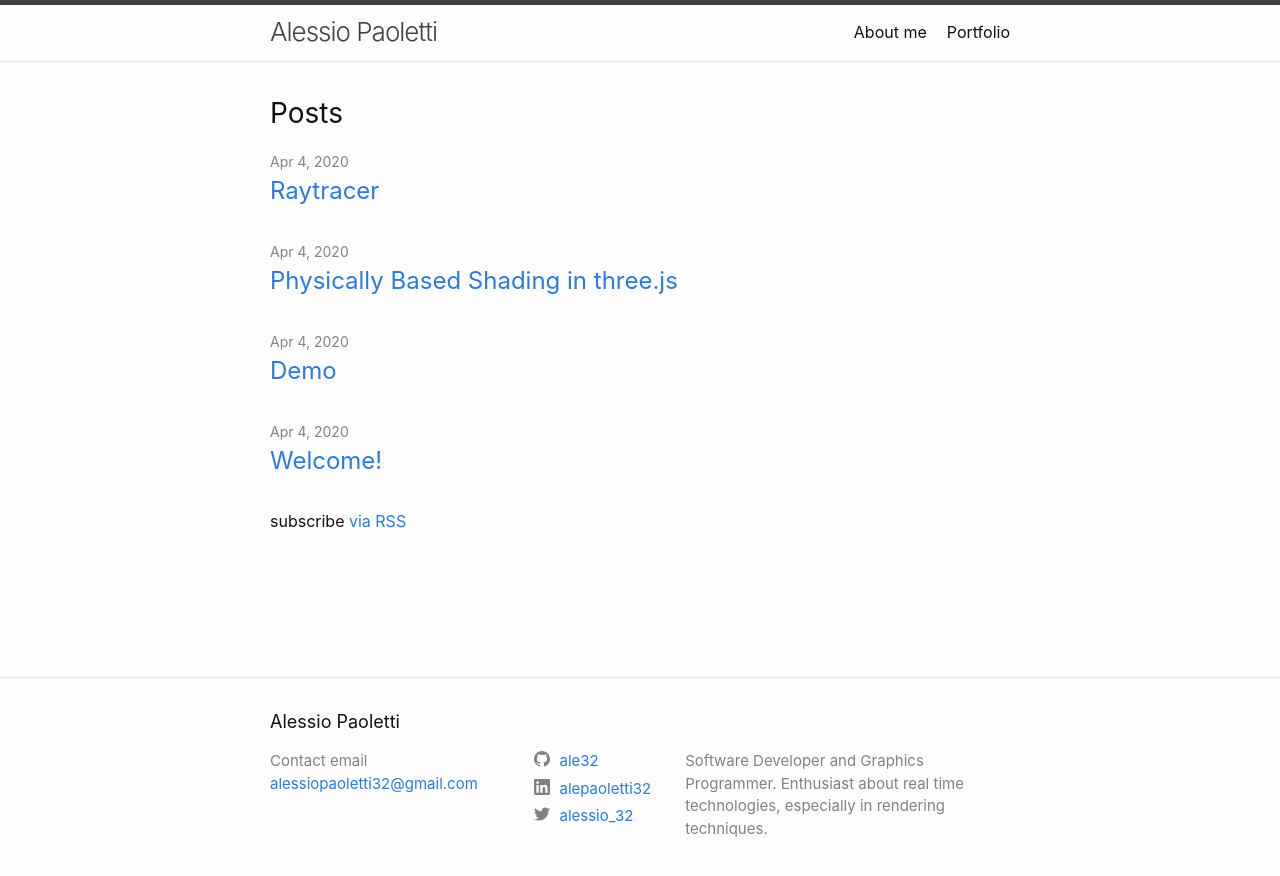
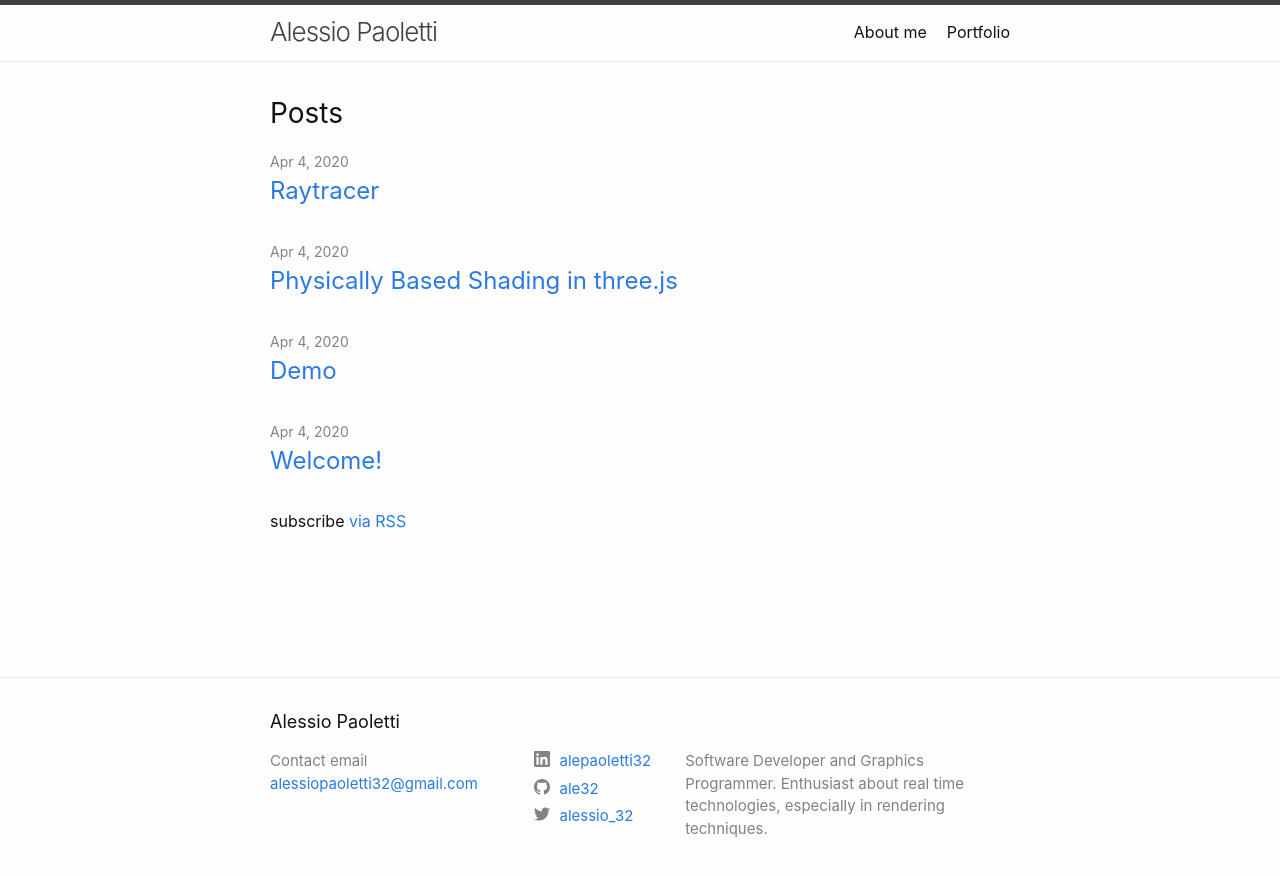
Before and after one commit to Ale32/ale32.github.io, a Jekyll site: the page built from index.markdown, in a window 1280 px wide. Shown: the top 876 px of the page. Built offline with Jekyll 4.4.1, drawn with Linux system fonts in a browser that asks for light colours.

Commit message:
Reordered socials links.

```diff
--- a/_includes/social.html
+++ b/_includes/social.html
@@ -1,14 +1,14 @@
 <ul class="social-media-list">
+  {%- if site.linkedin_username -%}<li><a href="https://www.linkedin.com/in/{{ site.linkedin_username| cgi_escape | escape }}"><svg class="svg-icon"><use xlink:href="{{ '/assets/minima-social-icons.svg#linkedin' | relative_url }}"></use></svg> <span class="username">{{ site.linkedin_username| escape }}</span></a></li>{%- endif -%}
+  {%- if site.github_username -%}<li><a href="https://github.com/{{ site.github_username| cgi_escape | escape }}"><svg class="svg-icon"><use xlink:href="{{ '/assets/minima-social-icons.svg#github' | relative_url }}"></use></svg> <span class="username">{{ site.github_username| escape }}</span></a></li>{%- endif -%}
+  {%- if site.twitter_username -%}<li><a href="https://www.twitter.com/{{ site.twitter_username| cgi_escape | escape }}"><svg class="svg-icon"><use xlink:href="{{ '/assets/minima-social-icons.svg#twitter' | relative_url }}"></use></svg> <span class="username">{{ site.twitter_username| escape }}</span></a></li>{%- endif -%}
+  {%- if site.rss -%}<li><a href="{{ 'feed.xml' | relative_url }}"><svg class="svg-icon"><use xlink:href="{{ '/assets/minima-social-icons.svg#rss' | relative_url }}"></use></svg> <span>{{ site.rss | escape }}</span></a></li>{%- endif -%}
   {%- if site.dribbble_username -%}<li><a href="https://dribbble.com/{{ site.dribbble_username| cgi_escape | escape }}"><svg class="svg-icon"><use xlink:href="{{ '/assets/minima-social-icons.svg#dribbble' | relative_url }}"></use></svg> <span class="username">{{ site.dribbble_username| escape }}</span></a></li>{%- endif -%}
   {%- if site.facebook_username -%}<li><a href="https://www.facebook.com/{{ site.facebook_username| cgi_escape | escape }}"><svg class="svg-icon"><use xlink:href="{{ '/assets/minima-social-icons.svg#facebook' | relative_url }}"></use></svg> <span class="username">{{ site.facebook_username| escape }}</span></a></li>{%- endif -%}
   {%- if site.flickr_username -%}<li><a href="https://www.flickr.com/photos/{{ site.flickr_username| cgi_escape | escape }}"><svg class="svg-icon"><use xlink:href="{{ '/assets/minima-social-icons.svg#flickr' | relative_url }}"></use></svg> <span class="username">{{ site.flickr_username| escape }}</span></a></li>{%- endif -%}
-  {%- if site.github_username -%}<li><a href="https://github.com/{{ site.github_username| cgi_escape | escape }}"><svg class="svg-icon"><use xlink:href="{{ '/assets/minima-social-icons.svg#github' | relative_url }}"></use></svg> <span class="username">{{ site.github_username| escape }}</span></a></li>{%- endif -%}
   {%- if site.instagram_username -%}<li><a href="https://instagram.com/{{ site.instagram_username| cgi_escape | escape }}"><svg class="svg-icon"><use xlink:href="{{ '/assets/minima-social-icons.svg#instagram' | relative_url }}"></use></svg> <span class="username">{{ site.instagram_username| escape }}</span></a></li>{%- endif -%}
-  {%- if site.linkedin_username -%}<li><a href="https://www.linkedin.com/in/{{ site.linkedin_username| cgi_escape | escape }}"><svg class="svg-icon"><use xlink:href="{{ '/assets/minima-social-icons.svg#linkedin' | relative_url }}"></use></svg> <span class="username">{{ site.linkedin_username| escape }}</span></a></li>{%- endif -%}
   {%- if site.pinterest_username -%}<li><a href="https://www.pinterest.com/{{ site.pinterest_username| cgi_escape | escape }}"><svg class="svg-icon"><use xlink:href="{{ '/assets/minima-social-icons.svg#pinterest' | relative_url }}"></use></svg> <span class="username">{{ site.pinterest_username| escape }}</span></a></li>{%- endif -%}
   {%- for mst in site.mastodon -%}{%- if mst.username and mst.instance -%}<li><a href="https://{{ mst.instance| cgi_escape | escape}}/@{{mst.username}}"><svg class="svg-icon"><use xlink:href="{{ '/assets/minima-social-icons.svg#mastodon' | relative_url }}"></use></svg> <span class="username">{{ mst.username|escape }}</span></a></li>{%- endif -%}{%- endfor -%}
-  {%- if site.twitter_username -%}<li><a href="https://www.twitter.com/{{ site.twitter_username| cgi_escape | escape }}"><svg class="svg-icon"><use xlink:href="{{ '/assets/minima-social-icons.svg#twitter' | relative_url }}"></use></svg> <span class="username">{{ site.twitter_username| escape }}</span></a></li>{%- endif -%}
   {%- if site.youtube_username -%}<li><a href="https://youtube.com/{{ site.youtube_username| cgi_escape | escape }}"><svg class="svg-icon"><use xlink:href="{{ '/assets/minima-social-icons.svg#youtube' | relative_url }}"></use></svg> <span class="username">{{ site.youtube_username| escape }}</span></a></li>{%- endif -%}
   {%- if site.googleplus_username -%}<li><a href="https://plus.google.com/{{ site.googleplus_username| escape }}"><svg class="svg-icon"><use xlink:href="{{ '/assets/minima-social-icons.svg#googleplus' | relative_url }}"></use></svg> <span class="username">{{ site.googleplus_username| escape }}</span></a></li>{%- endif -%}
-  {%- if site.rss -%}<li><a href="{{ 'feed.xml' | relative_url }}"><svg class="svg-icon"><use xlink:href="{{ '/assets/minima-social-icons.svg#rss' | relative_url }}"></use></svg> <span>{{ site.rss | escape }}</span></a></li>{%- endif -%}
 </ul>
```
